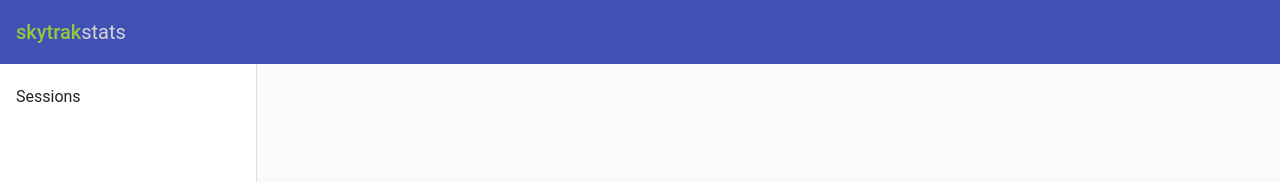
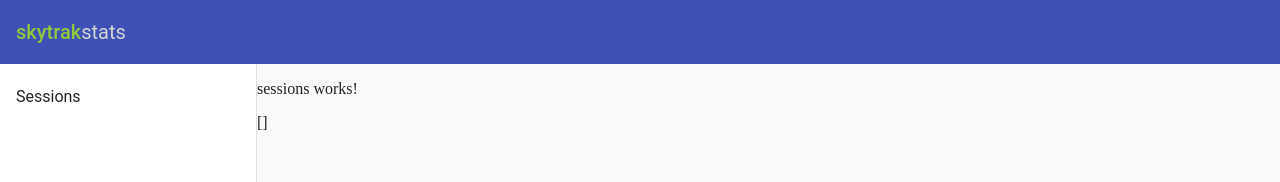
Before and after one commit to dknight10/skystats, an Angular app in the folder frontend/: page / in a window 1280 px wide. Shown: the top 182 px of the page. Built offline with nearby package versions, Linux system fonts and the light colour scheme; no server answers.

Commit message:
Add sessions component and service

```diff
--- /dev/null
+++ b/frontend/src/app/views/sessions/session.ts
@@ -0,0 +1,28 @@
+
+export class Shot {
+    id: number;
+    shot_num: number;
+    hand: string;
+    ball_speed: number;
+    launch_angle: number;
+    back_spin: number;
+    side_spin: number;
+    side_angle: number;
+    offline_distance: number;
+    carry: number;
+    roll: number;
+    total: number;
+    hang_time: number;
+    descent_angle: number;
+    peak_height: number;
+    club_speed: number;
+    pti: number;
+    club: string
+}
+
+export class Session {
+    name: string;
+    timestamp: string;
+    session_type: string;
+    shots: Shot[];
+}
--- /dev/null
+++ b/frontend/src/app/views/sessions/sessions.component.html
@@ -0,0 +1,3 @@
+<p>sessions works!</p>
+
+<p>{{sessions | async | json }}</p>
--- /dev/null
+++ b/frontend/src/app/views/sessions/sessions.component.ts
@@ -0,0 +1,20 @@
+import { Component, OnInit } from '@angular/core';
+import { SessionsService } from './sessions.service';
+import { Session, Shot } from './session';
+import { Observable } from 'rxjs';
+
+@Component({
+  selector: 'skystats-sessions',
+  templateUrl: './sessions.component.html',
+  styleUrls: ['./sessions.component.scss']
+})
+export class SessionsComponent implements OnInit {
+  sessions: Observable<Session[]>;
+
+  constructor(private service: SessionsService) { }
+
+  ngOnInit() {
+    this.sessions = this.service.getSessions();
+  }
+
+}
--- /dev/null
+++ b/frontend/src/app/views/sessions/sessions.service.ts
@@ -0,0 +1,41 @@
+import { Injectable } from '@angular/core';
+
+import { HttpClient, HttpHeaders } from '@angular/common/http';
+import { Observable, of } from 'rxjs';
+import { catchError, map, tap } from 'rxjs/operators';
+
+import { environment } from '../../../environments/environment';
+
+import { Session } from './session';
+
+@Injectable({
+  providedIn: 'root'
+})
+export class SessionsService {
+
+  private sessionsUrl = `${environment['api_endpoint']}/v1/sessions/`
+
+  constructor(private http: HttpClient) { }
+
+  getSessions(): Observable<Session[]> {
+    return this.http.get<Session[]>(this.sessionsUrl)
+      .pipe(
+        tap(_ => console.log('fetched heroes')),
+        catchError(this.handleError<Session[]>('getSessions', []))
+      );
+  }
+
+  private handleError<T>(operation = 'operation', result?: T) {
+    return (error: any): Observable<T> => {
+
+      // TODO: send the error to remote logging infrastructure
+      console.error(error); // log to console instead
+
+      // TODO: better job of transforming error for user consumption
+      console.log(`${operation} failed: ${error.message}`);
+
+      // Let the app keep running by returning an empty result.
+      return of(result as T);
+    };
+  }
+}
--- a/frontend/src/app/views/views-routing.module.ts
+++ b/frontend/src/app/views/views-routing.module.ts
@@ -1,9 +1,10 @@
 import { NgModule } from '@angular/core';
 import { Routes, RouterModule } from '@angular/router';
 
+import { SessionsComponent } from './sessions/sessions.component';
 
 const routes: Routes = [
-
+    { path: '', component: SessionsComponent },
 ];
 
 @NgModule({
```
Also changed, not shown: frontend/src/app/views/views.module.ts (+5 -2 lines), frontend/src/app/views/sessions/sessions.component.scss (added).
